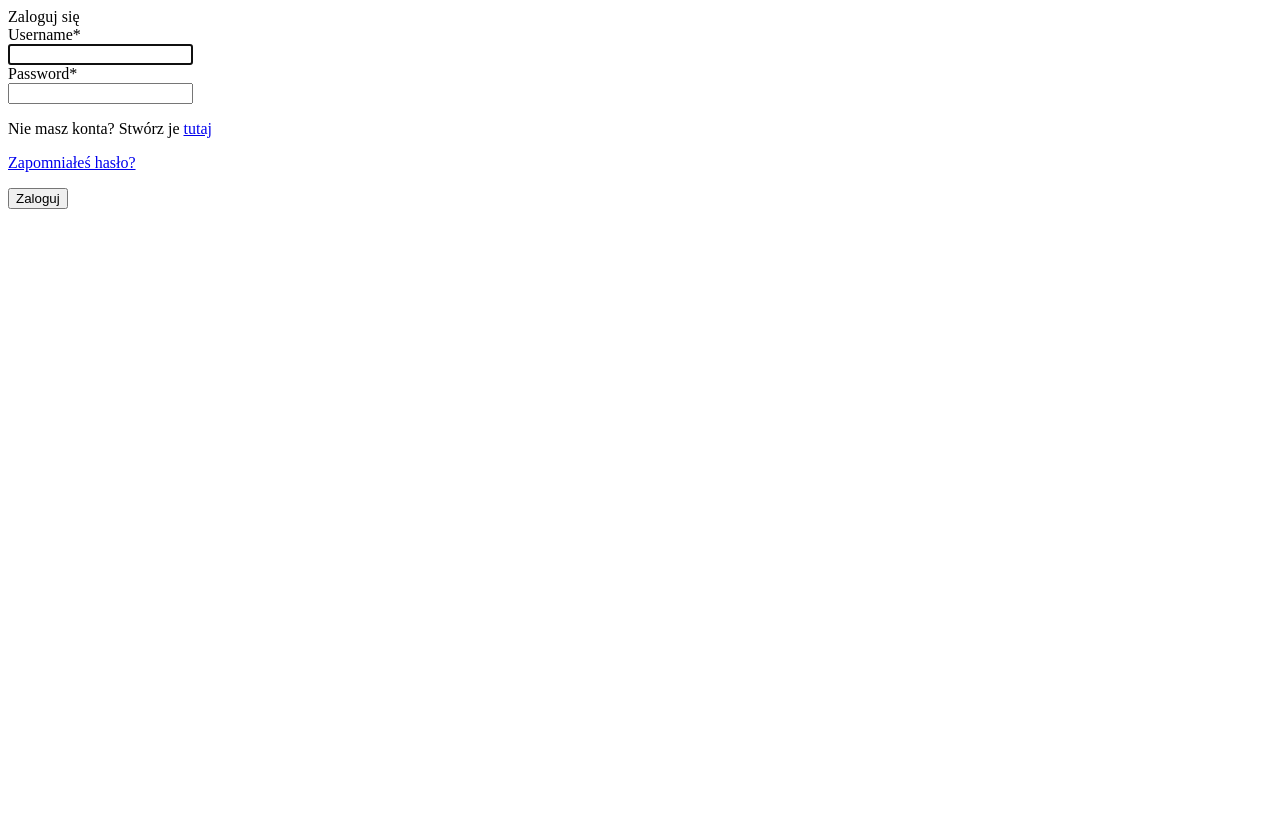
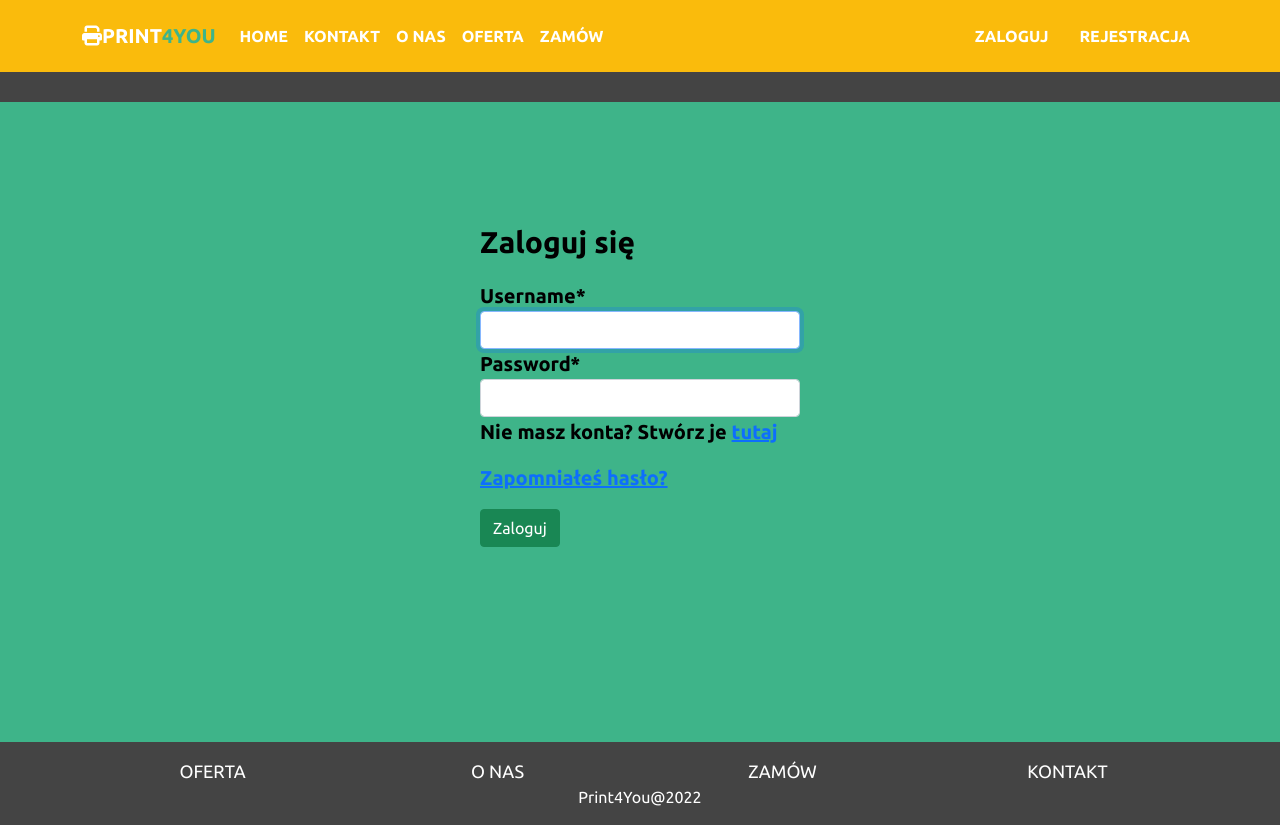
Before and after one commit to rudeuke/Print4You, a Django app: page /login in a window 1280 px wide. Before the commit the page ends 209 px from the top, so only its background shows below. Run offline with Django 4.2, Linux system fonts and the light colour scheme; some libraries are stand-ins or nearby versions.

Commit message:
Added initial styles

```diff
--- a/myproject/myproject/settings.py
+++ b/myproject/myproject/settings.py
@@ -118,6 +118,7 @@ USE_TZ = True
 
 # Static files (CSS, JavaScript, Images)
 # https://docs.djangoproject.com/en/4.0/howto/static-files/
+STATICFILES_DIRS = (os.path.join('static'), )
 
 STATIC_URL = 'static/'
 
@@ -135,7 +136,7 @@ MEDIA_URL = '/user_prints/'
 
 MEDIA_ROOT = os.path.join(BASE_DIR, '')
 
-#EMAIL CONFIGURATION
+# EMAIL CONFIGURATION
 EMAIL_BACKEND = 'django.core.mail.backends.smtp.EmailBackend'
 EMAIL_HOST = 'smtp.gmail.com'
 EMAIL_PORT = 587
--- a/myproject/myproject/urls.py
+++ b/myproject/myproject/urls.py
@@ -33,7 +33,8 @@ urlpatterns = [
     path("login", v.login_request, name="login"),
     path("accounts/login/", v.login_request, name='login'),
     path("calculator/", views.calculator, name='calculator'),
-    path('update_printout/<str:pk>/', views.updatePrintout, name="update_printout"),
+    path('update_printout/<str:pk>/',
+         views.updatePrintout, name="update_printout"),
     path('neworder/<str:pk>/', views.newOrder, name="new_order"),
     path('', include("django.contrib.auth.urls")),
 
--- /dev/null
+++ b/myproject/static/template-style.css
@@ -0,0 +1,78 @@
+* {
+  -webkit-box-sizing: border-box;
+          box-sizing: border-box;
+  margin: 0;
+  padding: 0;
+}
+
+body {
+  font-family: 'Ubuntu',sans-serif;
+  color: black;
+  background-color: #444;
+}
+
+.navbar {
+  background-color: #fabb0c;
+  text-transform: uppercase;
+  font-weight: bold;
+  z-index: 5;
+}
+
+.navbar .nav-link, .navbar .navbar-brand {
+  color: white;
+  -webkit-transition: color 0.3s;
+  transition: color 0.3s;
+}
+
+.navbar .mint-text {
+  color: #3eb489;
+}
+
+.navbar .nav-link:hover, .navbar .navbar-brand:hover {
+  color: #3eb489;
+}
+
+.login-btn {
+  margin-right: 15px;
+}
+
+.content {
+  height: 80vh;
+  background-color: #3eb489;
+  margin-top: 30px;
+  position: relavite;
+}
+.centering
+{
+
+  width: 25%;
+  height: 25%;
+  position: absolute;
+  top: 40%;
+  left: 50%;
+  transform: translate(-50%, -50%);
+}
+.footer {
+  height: 70px;
+  text-align: center;
+  color: white;
+}
+
+.footer a {
+  text-decoration: none;
+  color: white;
+  -webkit-transition: color 0.3s;
+  transition: color 0.3s;
+}
+
+.footer a:hover {
+  color: gold;
+}
+
+.footer .link {
+  font-size: 18px;
+  font-weight: normal;
+  text-transform: uppercase;
+}
+
+/*# sourceMappingURL=template-style.css.map */
--- /dev/null
+++ b/myproject/templates/Template.html
@@ -0,0 +1,74 @@
+<!DOCTYPE html>
+<html lang="pl">
+
+<head>
+
+  <meta charset="UTF-8">
+  <meta http-equiv="X-UA-Compatible" content="IE=edge">
+  <meta name="viewport" content="width=device-width, initial-scale=1.0">
+  <link href="https://cdn.jsdelivr.net/npm/bootstrap@5.1.3/dist/css/bootstrap.min.css" rel="stylesheet"
+    integrity="sha384-1BmE4kWBq78iYhFldvKuhfTAU6auU8tT94WrHftjDbrCEXSU1oBoqyl2QvZ6jIW3" crossorigin="anonymous">
+  <link rel="preconnect" href="https://fonts.googleapis.com">
+  <link rel="preconnect" href="https://fonts.gstatic.com" crossorigin>
+  <link href="https://fonts.googleapis.com/css2?family=Ubuntu:wght@400;700&display=swap" rel="stylesheet">
+  <script src="https://kit.fontawesome.com/f394a4746b.js" crossorigin="anonymous"></script>
+  <title>Print4You</title>
+  {% load static %}
+  <link rel="stylesheet" href="{% static 'template-style.css' %}">
+
+</head>
+
+<body data-bs-spy="scroll" data-bs-target="#navbar" data-bs-offset="82">
+  <nav id="navbar" class="navbar navbar-expand-lg position-static top-0 w-100 py-3">
+    <div class="container">
+      <a class="navbar-brand white-text" href="#"><i class="fa-solid fa-print"></i>Print<span class="mint-text">4You</span></a>
+      <button class="navbar-toggler" type="button" data-bs-toggle="collapse" data-bs-target="#navbarNavAltMarkup"
+        aria-controls="navbarNavAltMarkup" aria-expanded="false" aria-label="Toggle navigation">
+        <i class="fa-solid fa-bars"></i>
+      </button>
+      <div class="collapse navbar-collapse" id="navbarNavAltMarkup">
+        <div class="navbar-nav">
+          <a class="nav-link" href="index.html">Home</a>
+          <a class="nav-link" href="#">kontakt</a>
+          <a class="nav-link" href="#">o nas</a>
+          <a class="nav-link" href="offer.html">oferta</a>
+          <a class="nav-link" href="#">zamów</a>
+          </div>
+          <div class="navbar-nav ms-auto">
+          <a class="nav-link login-btn" href="#">zaloguj</a>
+          <a class="nav-link signin-btn" href="#">rejestracja</a>
+          </div>
+
+      </div>
+    </div>
+  </nav>
+<main>
+  <div class="content">
+    <div class="centering">
+{% block title %}
+{% endblock %}
+{% block content %}
+{% endblock %}
+</div>
+</div>
+
+</main>
+<footer class="footer">
+    <div class="container py-3">
+      <div class="row">
+        <div class="col-3 link"><a href="#">oferta</a></div>
+        <div class="col-3 link"><a href="#">o nas</a></div>
+        <div class="col-3 link"><a href="#">zamów</a></div>
+        <div class="col-3 link"><a href="#">kontakt</a></div>
+       <div class="col-12 company-name">Print4You@2022</div>
+
+    </div>
+  </footer>
+
+
+<script src="https://cdn.jsdelivr.net/npm/bootstrap@5.1.3/dist/js/bootstrap.bundle.min.js"
+integrity="sha384-ka7Sk0Gln4gmtz2MlQnikT1wXgYsOg+OMhuP+IlRH9sENBO0LRn5q+8nbTov4+1p"
+crossorigin="anonymous"></script>
+</body>
+
+</html>
--- a/myproject/templates/calculator.html
+++ b/myproject/templates/calculator.html
@@ -1,3 +1,4 @@
+{% extends 'template.html' %}
 {% block title %}
 Kalkulator
 {% endblock %}
@@ -11,7 +12,7 @@ Kalkulator
             {{ form.as_table }}
     </table>
 </p>
-<img src="{{ imagePath }}" />
+<img src="{{ imagePath }}"  style="max-width: 400px; max-height: 400px;"/>
 <p>
     <button type="submit">Oblicz cenę</button>
 </p>
--- a/myproject/templates/login.html
+++ b/myproject/templates/login.html
@@ -1,15 +1,30 @@
+{% extends 'template.html' %}
+{% load static %}
 		{% block title %}
-Zaloguj się
+		<p class="title">Zaloguj się</p>
 		{% endblock %}
 
 		{% load crispy_forms_tags %}
 
 		{% block content %}
-     <form method="post" class="from-group">
+		<form method="post" class="login-form">
 		{% csrf_token %}
 		{{form|crispy}}
 		<p>Nie masz konta? Stwórz je <a href="{% url "register" %}">tutaj</a></p>
 		<p></p><a href="{% url "password_reset" %}">Zapomniałeś hasło?</a></p>
-	<button type="submit" class="btn btn-success">Zaloguj</button>
+		<button type="submit" class="btn btn-success" ">Zaloguj</button>
 		</form>
+
+<style>
+	.login-form
+	{
+		font-weight: bold;
+		font-size: 20px;
+	}
+	.title
+	{
+		font-size: 30px;
+		font-weight: bold;
+	}
+</style>
 		{% endblock %}
--- a/myproject/templates/order.html
+++ b/myproject/templates/order.html
@@ -1,3 +1,4 @@
+{% extends 'template.html' %}
 {% block title %}
 Zamówienie
 {% endblock %}
--- a/myproject/templates/register.html
+++ b/myproject/templates/register.html
@@ -1,3 +1,4 @@
+{% extends 'template.html' %}
 {% block title %}Załóż nowe konto{% endblock %}
 {% load crispy_forms_tags %}
 
--- a/myproject/templates/registration/password_reset_complete.html
+++ b/myproject/templates/registration/password_reset_complete.html
@@ -1,3 +1,4 @@
+{% extends 'template.html' %}
 {% block content %}
 
   <!--Password Reset Complete-->
--- a/myproject/templates/registration/password_reset_confirm.html
+++ b/myproject/templates/registration/password_reset_confirm.html
@@ -1,3 +1,4 @@
+{% extends 'template.html' %}
 {% block content %}
 
   {% load crispy_forms_tags %}
--- a/myproject/templates/registration/password_reset_done.html
+++ b/myproject/templates/registration/password_reset_done.html
@@ -1,3 +1,4 @@
+{% extends 'template.html' %}
 {% block content %}
 
 	<!--Password reset sent-->
--- a/myproject/templates/registration/password_reset_email.html
+++ b/myproject/templates/registration/password_reset_email.html
@@ -1,3 +1,4 @@
+
 {% autoescape off %}
 Witaj {{ user }},
 
--- a/myproject/templates/registration/password_reset_form.html
+++ b/myproject/templates/registration/password_reset_form.html
@@ -1,3 +1,4 @@
+{% extends 'template.html' %}
 {% block content %}
 
 	{% load crispy_forms_tags %}
--- a/myproject/templates/registration/set_address.html
+++ b/myproject/templates/registration/set_address.html
@@ -1,3 +1,4 @@
+{% extends 'template.html' %}
 {% block title %}Edytuj adres{% endblock %}
 <p>Jesteś zalogowany jako {{ user }}</p>
 {% load crispy_forms_tags %}
```
Also changed, not shown: myproject/register/forms.py (+27 -16 lines), myproject/templates/registration/login.html (+18 -3 lines). Lines whose indentation alone changed are shown as unchanged.
